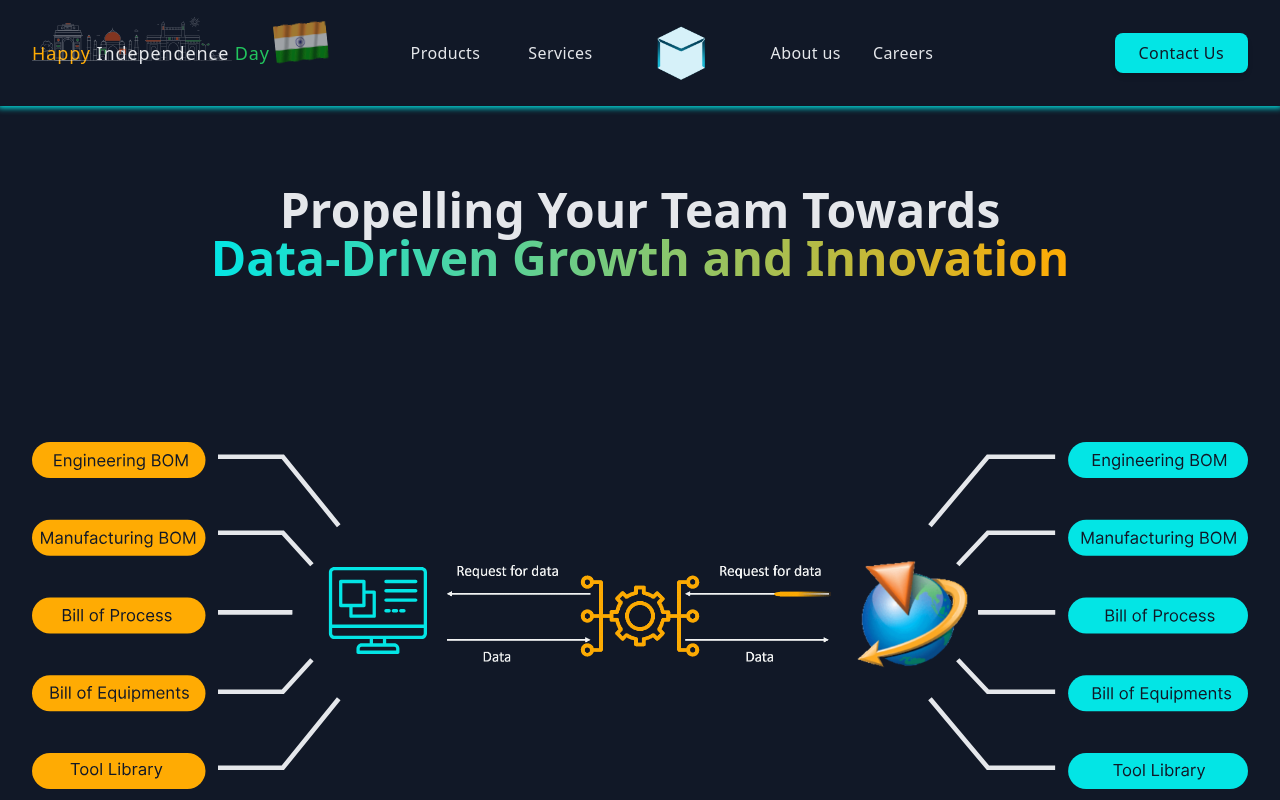
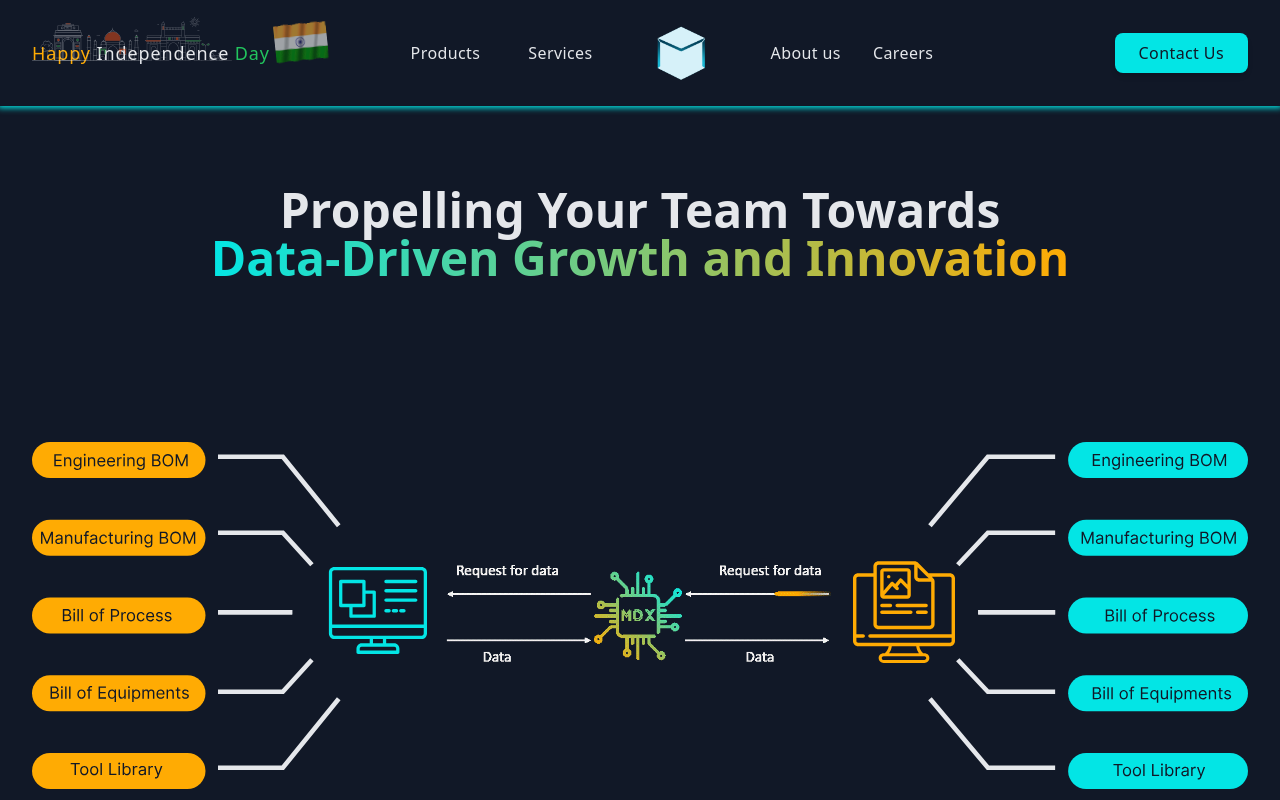
Before and after one commit to akash-tqb/Mavenberg, a Next.js app: page /products/mavendx in a window 1280 px wide. Shown: the top 800 px of the page. Built offline with nearby package versions, Linux system fonts and the light colour scheme.

Commit message:
mdx content image change

```diff
--- a/sections/productspage/mavendx/mavendx2.tsx
+++ b/sections/productspage/mavendx/mavendx2.tsx
@@ -10,7 +10,7 @@ export default function MavenDX2() {
             <Image src="/left portion.svg" className="w-full h-full" width={350} height={350} alt="" />
           </div>
           <div className="flex items-center justify-center">
-          <Image src="/mavendx-flow.gif" className="w-full" width={350} height={350} alt="" />
+          <Image src="/MDX.gif" className="w-full" width={350} height={350} alt="" />
           </div>
           <div>
             <Image src="/right portion.svg" className="w-full h-full"  width={350} height={350} alt="" />
```
Also changed, not shown: public/MDX.gif (added), public/right portion.svg.
